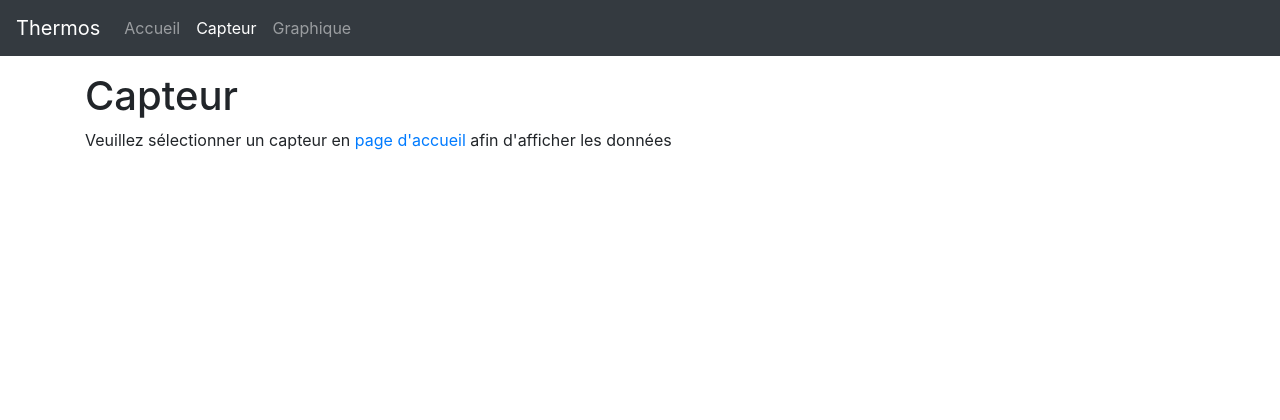
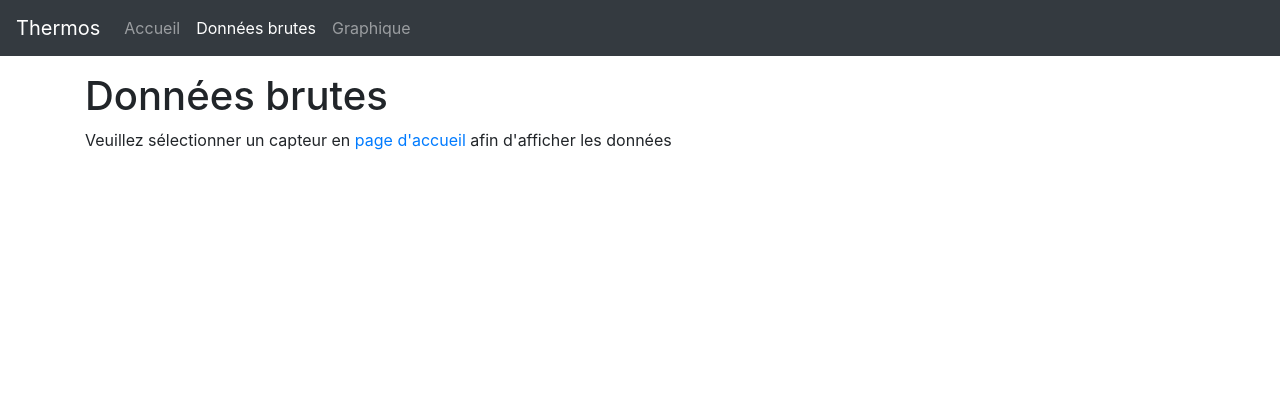
Before and after one commit to ManonJld/pyFlask_SQLite_Graph, a Flask app: page /capteur in a window 1280 px wide. Shown: the top 420 px of the page. Run offline with Flask 2, Linux system fonts and the light colour scheme; some libraries are stand-ins or nearby versions.

Commit message:
small modifications in templates

```diff
--- a/templates/base.html
+++ b/templates/base.html
@@ -21,7 +21,7 @@
             <a class="nav-link {{ 'active' if active_page == 'index' else '' }}" href="{{url_for('page_index')}}">Accueil</a>
           </li>
           <li class="nav-item">
-            <a class="nav-link {{ 'active' if active_page == 'capteur' else '' }}" href="{{url_for('page_capteur_none')}}">Capteur</a>
+            <a class="nav-link {{ 'active' if active_page == 'capteur' else '' }}" href="{{url_for('page_capteur_none')}}">Données brutes</a>
           </li>
           <li class="nav-item">
             <a class="nav-link {{ 'active' if active_page == 'graphique' else '' }}" href="{{url_for('page_graphique_none')}}">Graphique</a>
--- a/templates/capteur.html
+++ b/templates/capteur.html
@@ -1,7 +1,7 @@
 {% extends "base.html" %}
 {% set active_page = "capteur" %}
 
-{% block title %}Page d'accueil{% endblock %}
+{% block title %}Données{% endblock %}
 {% block content %}
 {% if capteurs %}
     {% for capteur in capteurs %}
--- a/templates/capteurNone.html
+++ b/templates/capteurNone.html
@@ -1,10 +1,10 @@
 {% extends "base.html" %}
 {% set active_page = "capteur" %}
 
-{% block title %}Page d'accueil{% endblock %}
+{% block title %}Données{% endblock %}
 {% block content %}
 
-<h1>Capteur </h1>
+<h1>Données brutes</h1>
 
 <p>Veuillez sélectionner un capteur en <a href="{{url_for('page_index')}}">page d'accueil</a> afin d'afficher les données</p>
 
--- a/templates/graphique.html
+++ b/templates/graphique.html
@@ -1,7 +1,7 @@
 {% extends "base.html" %}
 {% set active_page = "graphique" %}
 
-{% block title %}Page d'accueil{% endblock %}
+{% block title %}Graphique{% endblock %}
 {% block content %}
 {% if capteurs %}
     {% for capteur in capteurs %}
--- a/templates/graphiqueNone.html
+++ b/templates/graphiqueNone.html
@@ -1,7 +1,7 @@
 {% extends "base.html" %}
 {% set active_page = "graphique" %}
 
-{% block title %}Page d'accueil{% endblock %}
+{% block title %}Graphique{% endblock %}
 {% block content %}
 <h1>Graphique</h1>
 
--- a/templates/index.html
+++ b/templates/index.html
@@ -4,7 +4,7 @@
 {% block title %}Page d'accueil{% endblock %}
 {% block content %}
 <h1>Accueil</h1>
-<p>Bienvenue sur le site de relevés de luminosité et température du Mont-Blanc</p>
+<p>Bienvenue sur le site de relevés de luminosité et température de Rennes</p>
 <p>Sélectionnez un capteur dans la liste pour afficher les données</p>
 
 {%if capteurs%}
```
Also changed, not shown: capteur.sqlite.
